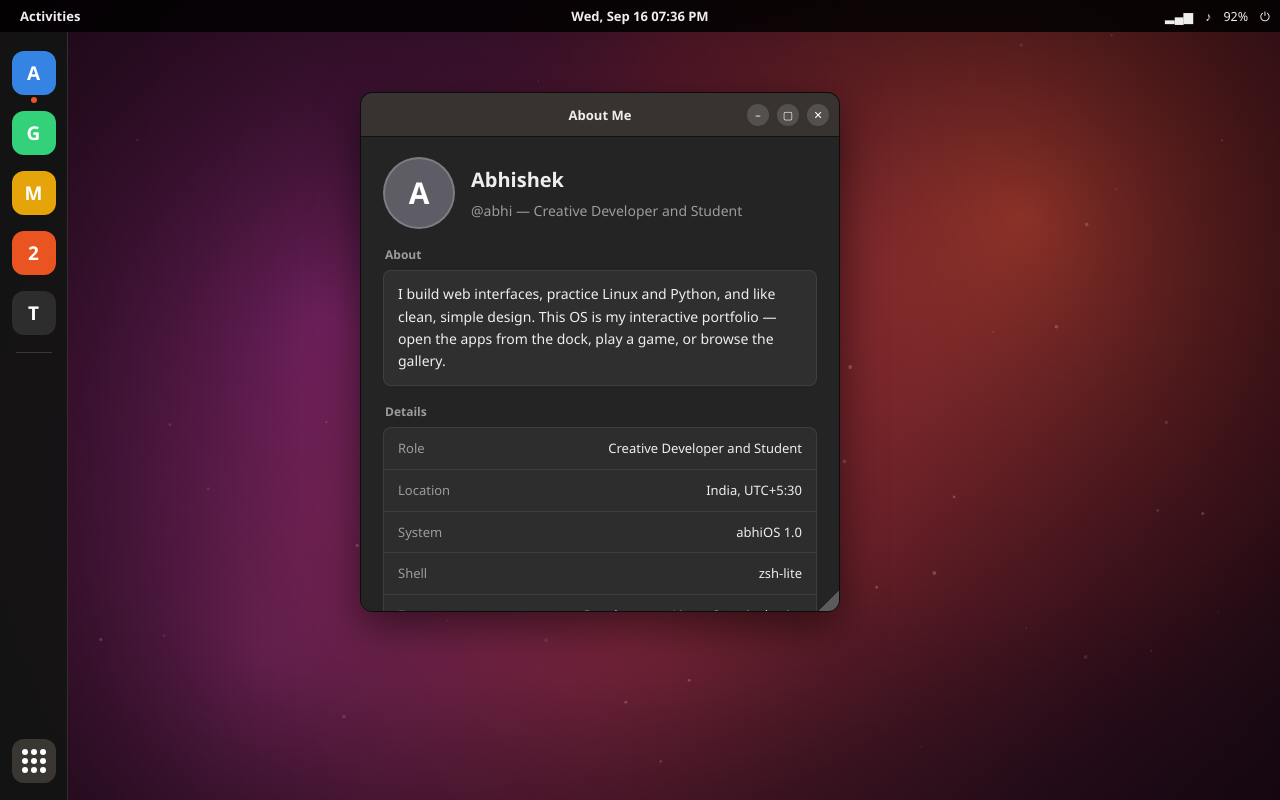
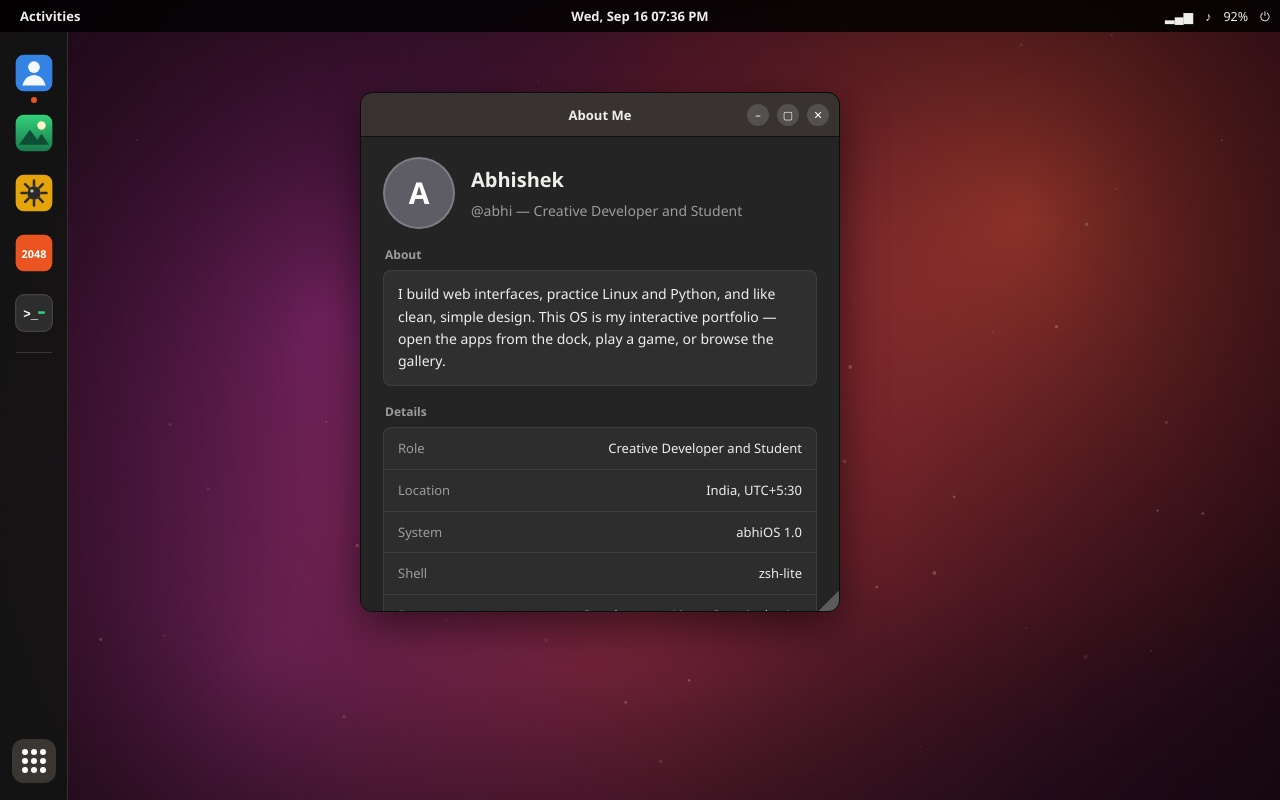
Before and after one commit to mrduhlol/abhishek-a2, a React (Vite) app: page / in a window 1280 px wide. Built offline with nearby package versions, Linux system fonts and the light colour scheme.

Commit message:
style: use SVG icons in dock

```diff
--- a/src/os/chrome.jsx
+++ b/src/os/chrome.jsx
@@ -91,11 +91,10 @@ export function Dock({ apps, windows, activeId, onOpen, onLauncher }) {
           <button
             key={a.id}
             className={`dock-btn${isActive ? ' active' : ''}`}
-            style={{ background: a.color }}
             onClick={() => onOpen(a.id)}
             title={a.title}
           >
-            {a.icon}
+            <AppIcon app={a} size={40} />
             {running && <span className="run-dot" />}
             <span className="tip">{a.title}</span>
           </button>
```
